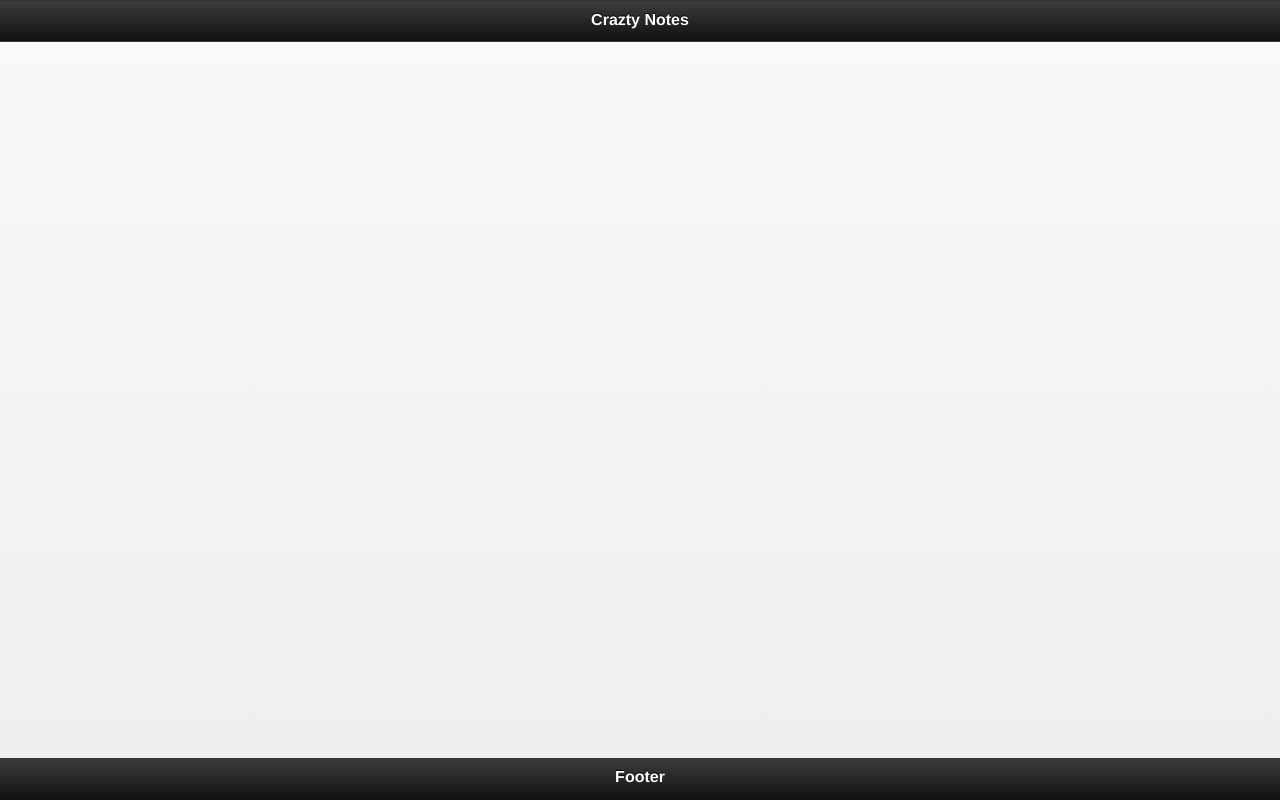
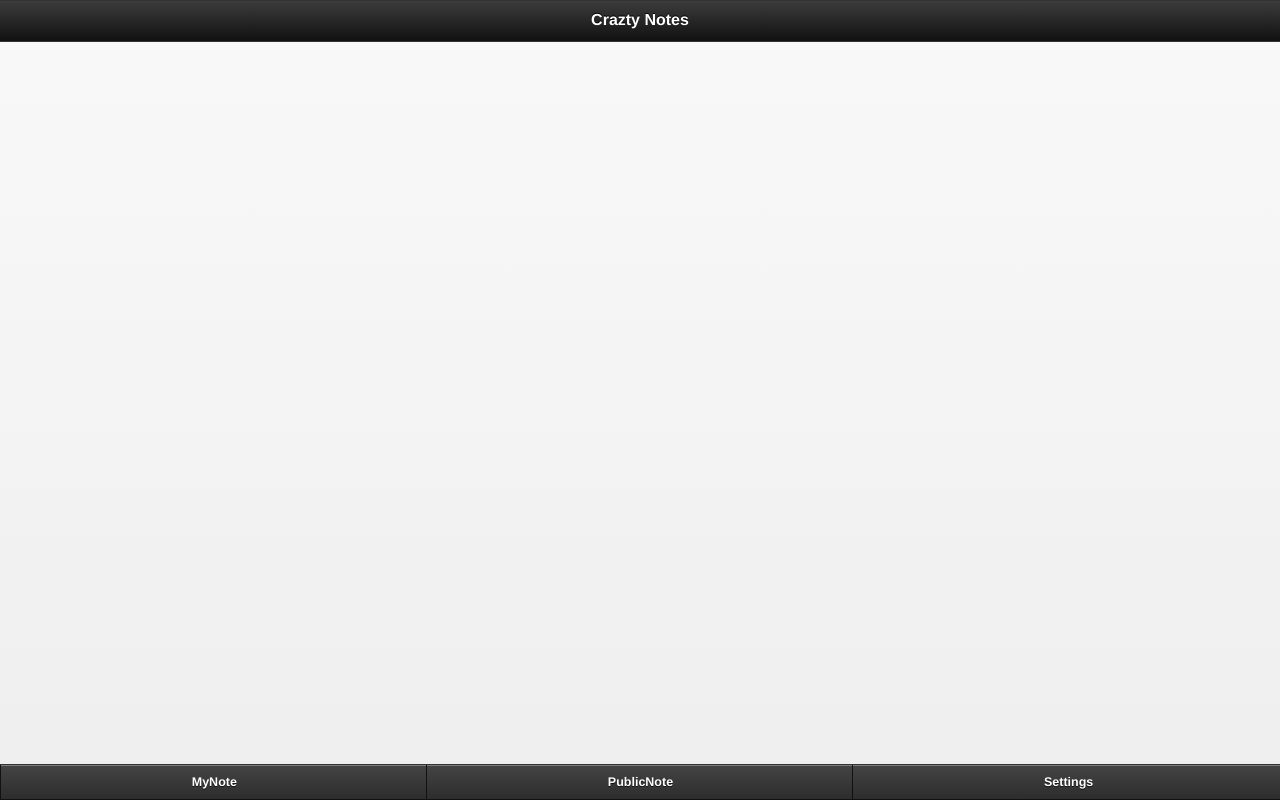
Before and after one commit to frankmu/CreatzyBackbone, a website: page static/index.html in a window 1280 px wide. Drawn offline with Linux system fonts and the light colour scheme.

Commit message:
add navigation bar

```diff
--- a/static/index.html
+++ b/static/index.html
@@ -27,11 +27,15 @@
 
 			</div>
 
-			<div data-theme="a" data-role="footer" data-position="fixed">
-        		<h3>
-            		Footer
-        		</h3>
-    		</div>
+			<div data-role="footer" data-position="fixed">
+				<div data-role="navbar">
+					<ul>
+						<li><a href="#NoteBookList">MyNote</a></li>
+						<li><a href="#">PublicNote</a></li>
+						<li><a href="#">Settings</a></li>
+					</ul>
+				</div><!-- /navbar -->
+			</div><!-- /footer -->
 		</div>
 	</body>
 
```
